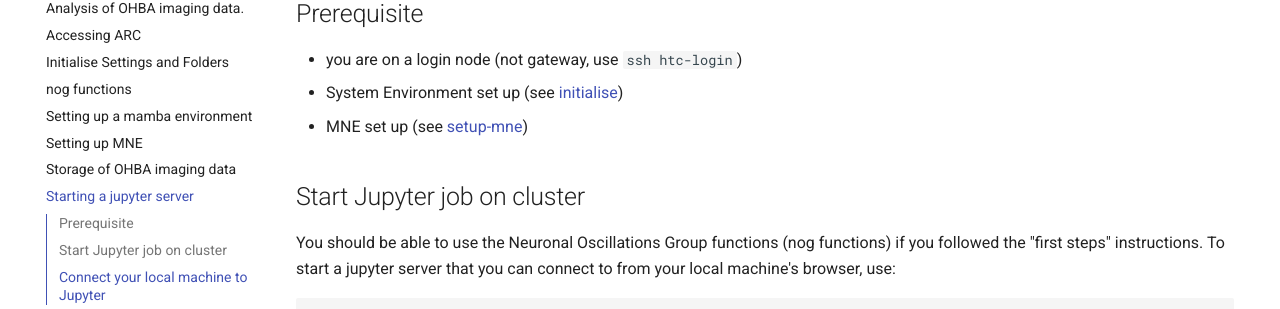
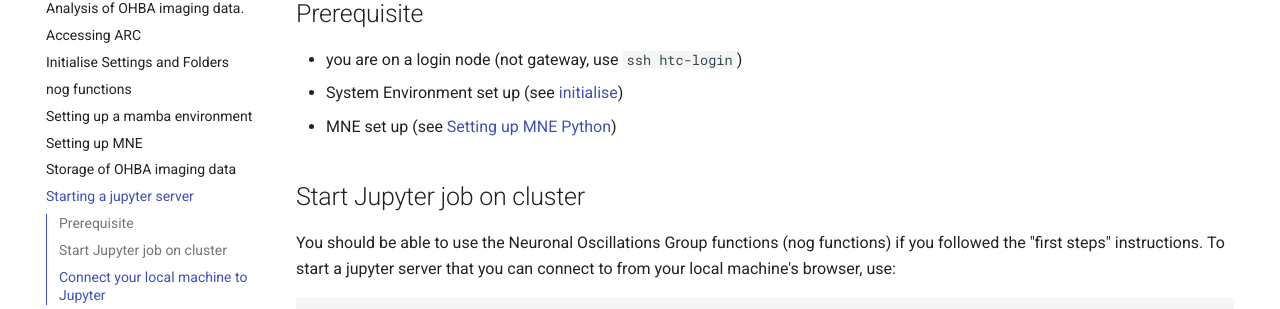
Before and after one commit to Neuronal-Oscillations/group-handbook, an MkDocs documentation site: the page built from docs/Data-Storage-and-Processing/using-jupyter.md, in a window 1280 px wide and 1151 px high. Shown: the part 232-541 px from the top of the window. Built offline with MkDocs 1.6.1 and Material for MkDocs 9.7.7, drawn with Linux system fonts in a browser that asks for light colours.

Commit message:
Update using-jupyter.md

```diff
--- a/docs/Data-Storage-and-Processing/using-jupyter.md
+++ b/docs/Data-Storage-and-Processing/using-jupyter.md
@@ -2,7 +2,7 @@
 ## Prerequisite
 - you are on a login node (not gateway, use `ssh htc-login`)
 - System Environment set up (see [initialise](initialise.md))
-- MNE set up (see [setup-mne](setup-mne.md))
+- MNE set up (see [Setting up MNE Python](setup-mne.md))
 
 ## Start Jupyter job on cluster
 
```
